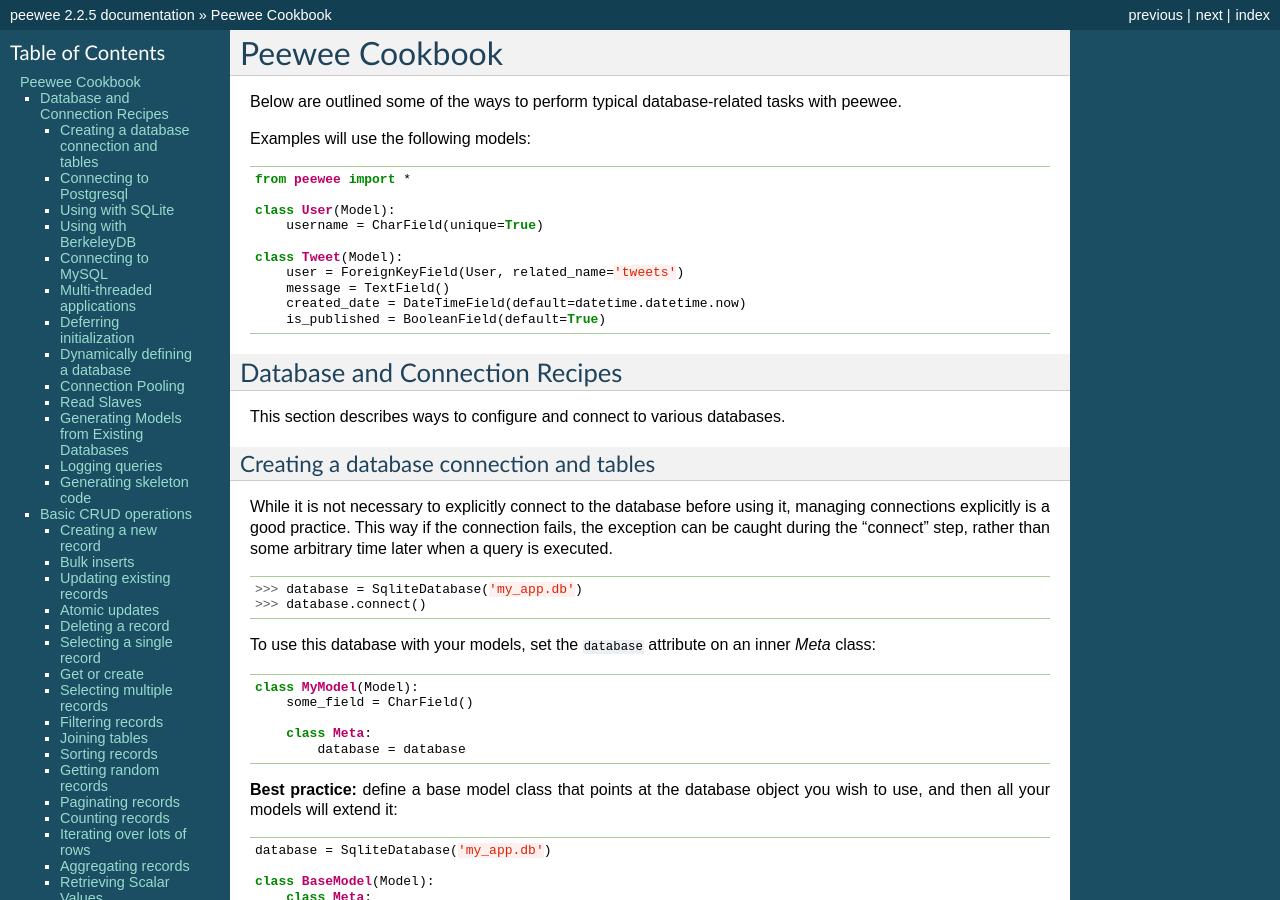
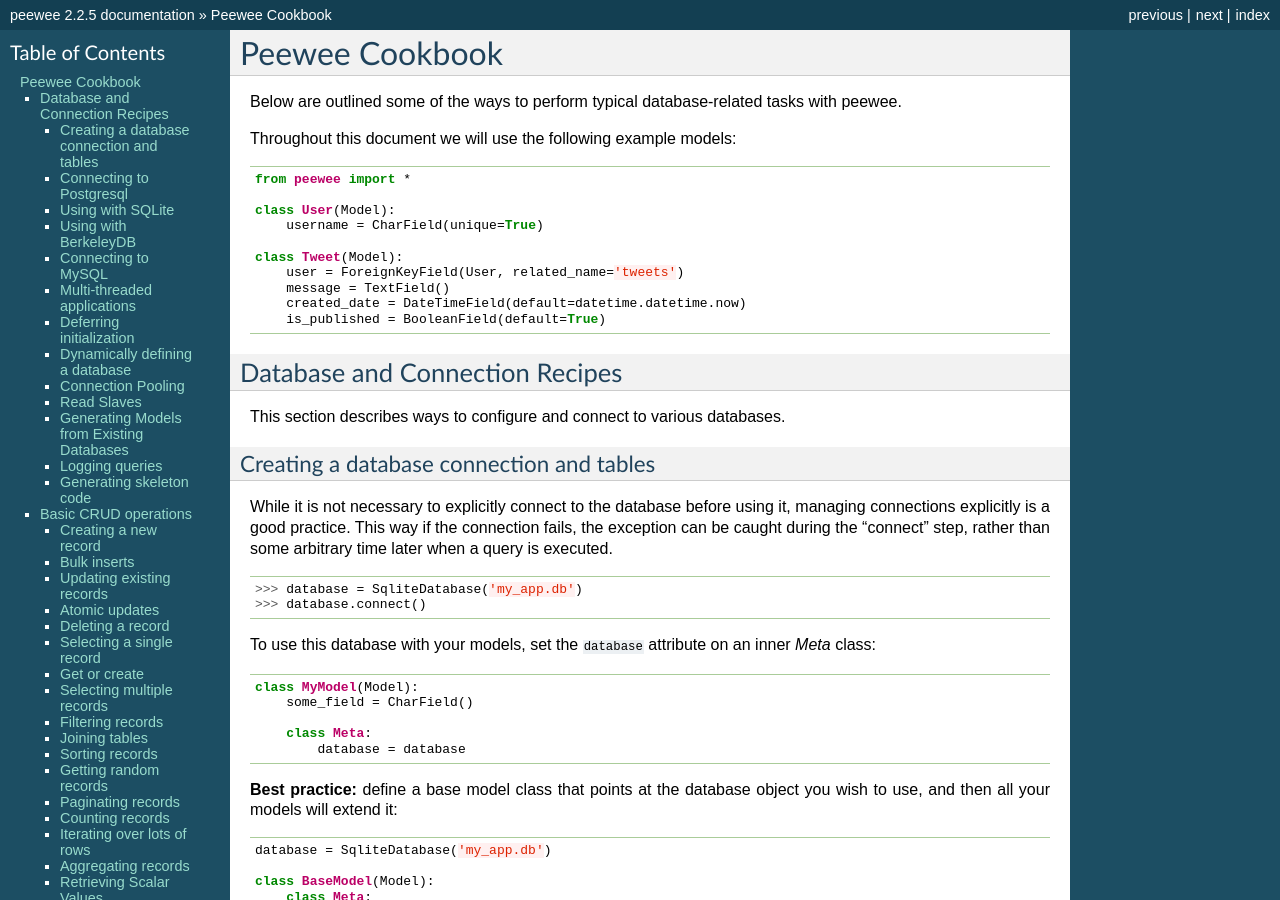
Before and after one commit to coleifer/peewee, a Sphinx documentation site: the page built from docs/peewee/cookbook.rst, in a window 1280 px wide and 900 px high. Built offline with Sphinx 7.4.7, drawn with Linux system fonts in a browser that asks for light colours; pages that are not in the unit, such as notebooks, are missing from menus.

Commit message:
Small doc change

```diff
--- a/docs/peewee/cookbook.rst
+++ b/docs/peewee/cookbook.rst
@@ -8,7 +8,7 @@
 
 .. _user_and_tweet_models:
 
-Examples will use the following models:
+Throughout this document we will use the following example models:
 
 .. include:: includes/user_tweet.rst
 
```
